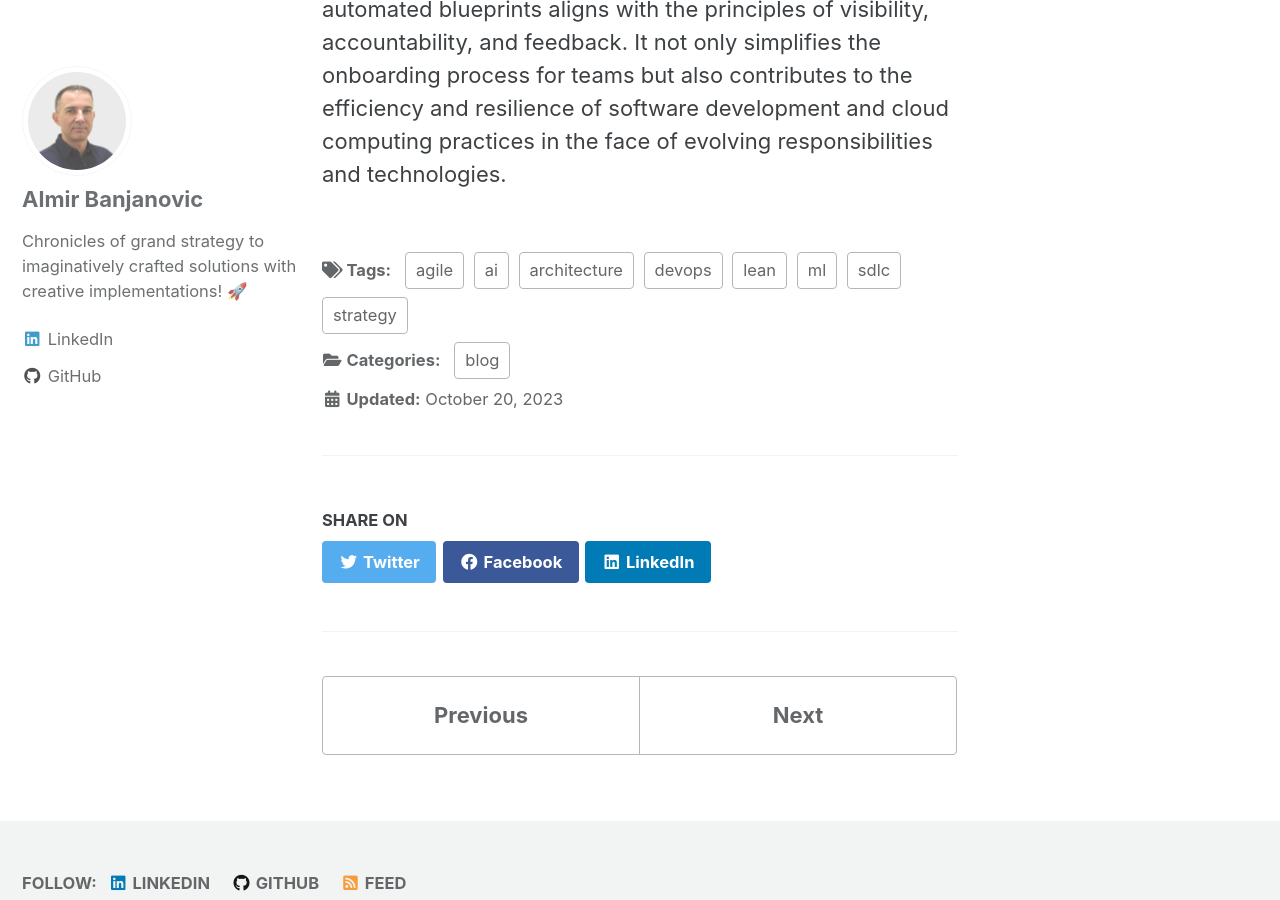
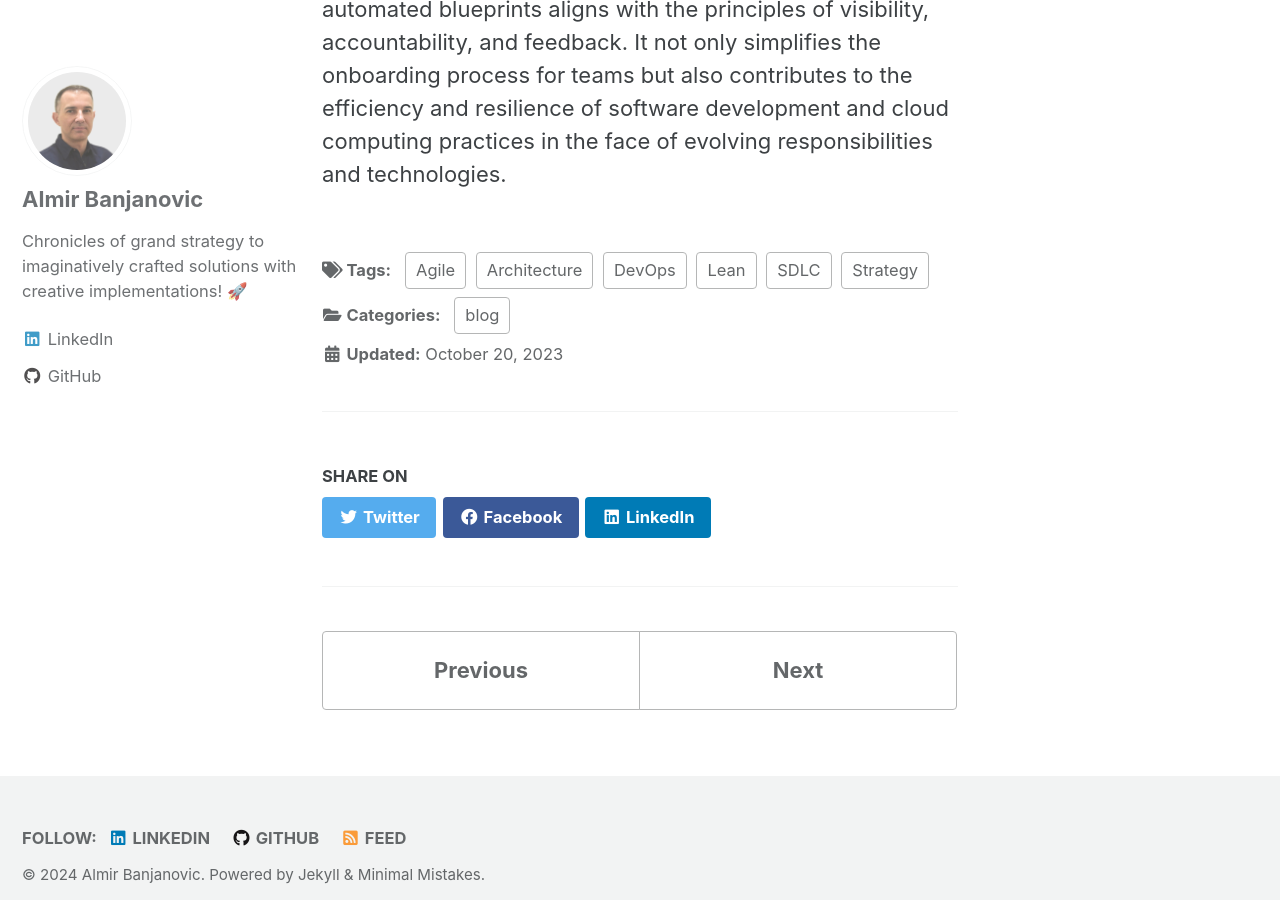
Before and after one commit to almirbanjanovic/roadtocloud.github.io, a Jekyll site: the page built from blog/_posts/2023-10-20-keep-it-lean-and-eliminate-waste.md, in a window 1280 px wide and 900 px high, scrolled down 7300 px. Built offline with Jekyll 4.4.1, drawn with Linux system fonts in a browser that asks for light colours; cached includes are drawn as plain includes.

```diff
--- a/blog/_posts/2023-10-20-keep-it-lean-and-eliminate-waste.md
+++ b/blog/_posts/2023-10-20-keep-it-lean-and-eliminate-waste.md
@@ -5,14 +5,12 @@ header:
 excerpt: "Keep it lean and eliminate waste represent words to live by in software development, cloud computing, Lean, Agile and DevOps."
 toc: true
 tags:
-  - architecture
-  - lean
-  - agile
-  - devops
-  - sdlc
-  - ai
-  - ml
-  - strategy
+  - Architecture
+  - Lean
+  - Agile
+  - DevOps
+  - SDLC
+  - Strategy
 ---
 
 <figure style="width: 150px" class="align-left">
```
